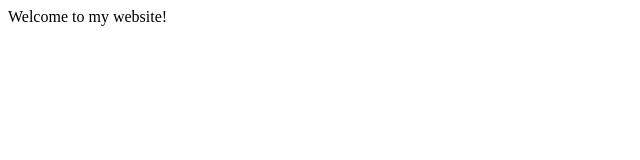
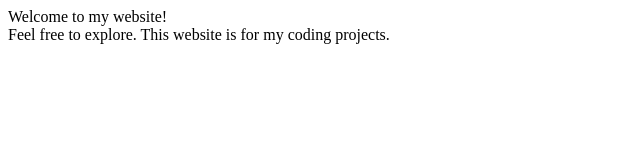
Before and after one commit to KyleLee0130/KyleLee0130.github.io, a plain HTML site: page index.html in a window 1280 px wide. Shown: the whole page, without its empty margins (0-640 px from the left). Drawn offline with Linux system fonts and the light colour scheme.

Commit message:
Put the body into different sections.

```diff
--- a/index.html
+++ b/index.html
@@ -5,6 +5,12 @@
 		</title>
 	</head>
 	<body>
-		Welcome to my website!
+		<section>
+			Welcome to my website!
+		</section>
+		<section>
+			Feel free to explore. This website
+			is for my coding projects.
+		</section>
 	</body>
 </html>
```
Also changed, not shown: 1 other file.
